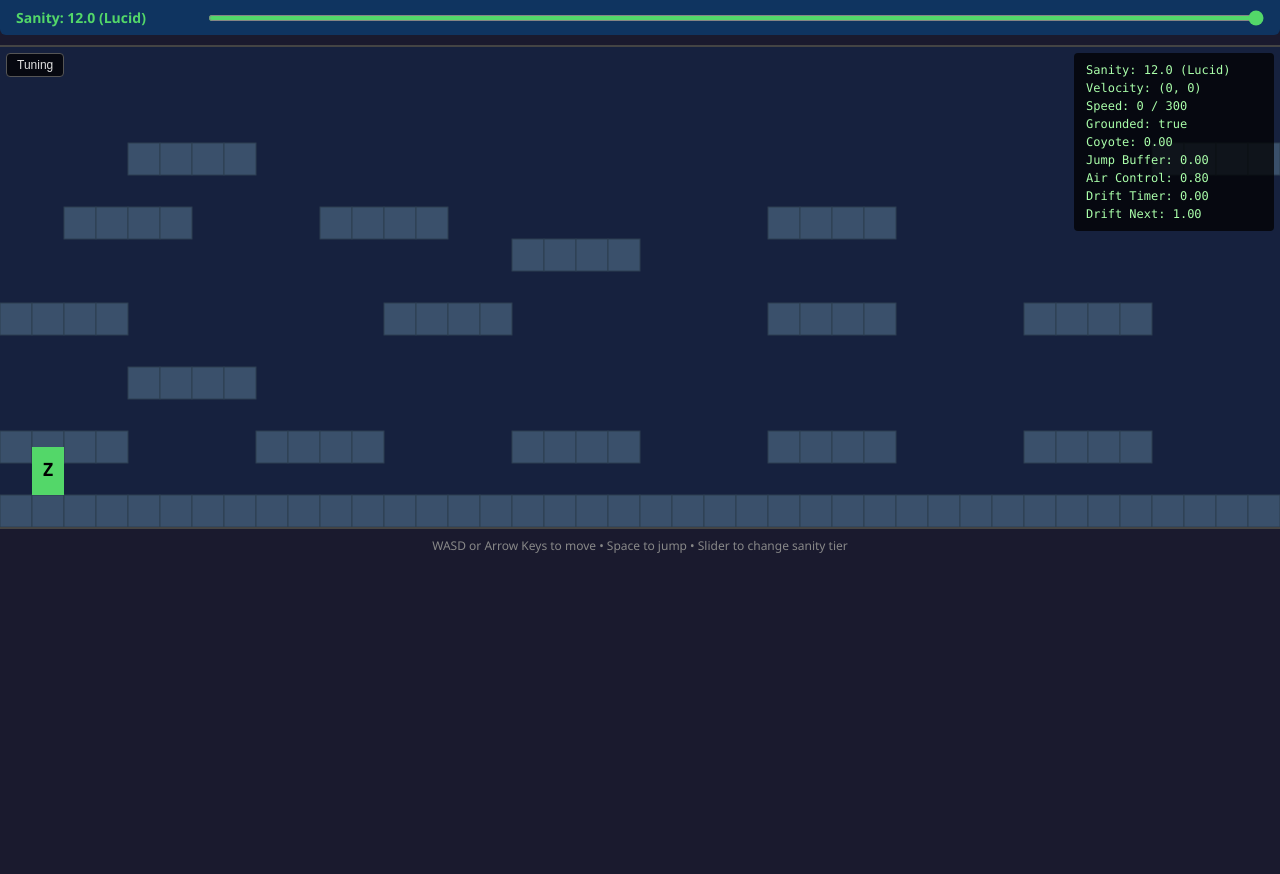
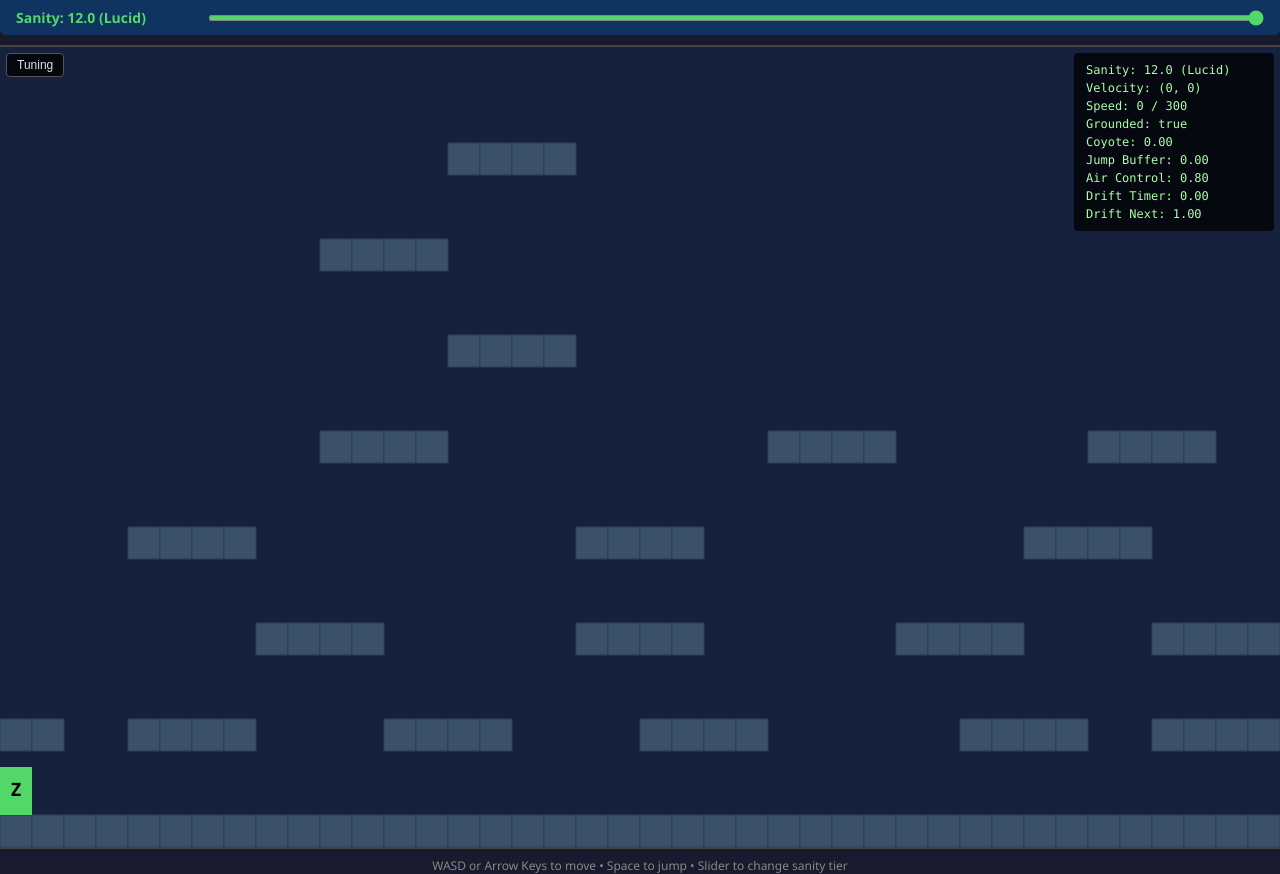
Before and after one commit to bburgess42/zombie-movement-toy, a plain HTML site: page index.html in a window 1280 px wide. Before the commit the page ends 800 px from the top, so only its background shows below. Drawn offline with Linux system fonts and the light colour scheme.

Commit message:
Fix collision bugs, redesign map for 1.5-tile zombie
Three fixes:
- Split per-axis collision resolution (X then Y) to prevent
  wall tiles from killing jumps via false ceiling detection
- Fix ground detection to use feet pixel (y+height) instead
  of bottom body pixel (y+height-1), eliminating grounded
  state flicker for non-tile-aligned heights
- Redesign map from 15 to 25 rows with 3-row floor spacing
  that accounts for the 48px zombie height; includes gap
  jumps (2/4/6 tiles), vertical shaft, and clear spawn area

Also bump JUMP_VELOCITY from -500 to -600 for comfortable
3-row platform jumps (~128px peak vs 96px gap).

```diff
--- a/index.html
+++ b/index.html
@@ -102,7 +102,7 @@ canvas {
     line-height: 1.8;
     color: #cccccc;
     border-radius: 4px;
-    max-height: 430px;
+    max-height: 750px;
     overflow-y: auto;
     width: 280px;
     display: none;
@@ -197,7 +197,7 @@ let BASE_DECELERATION = 2400;      // px/s² — friction when no input
 let BASE_AIR_CONTROL = 0.8;        // multiplier on accel while airborne
 
 // --- Jump ---
-let JUMP_VELOCITY = -500;          // px/s — initial upward velocity (negative = up)
+let JUMP_VELOCITY = -600;          // px/s — initial upward velocity (negative = up)
 let GRAVITY = 1400;                // px/s² — downward pull
 let COYOTE_TIME = 0.1;            // seconds — grace period after leaving ground
 let JUMP_BUFFER_TIME = 0.1;       // seconds — pre-landing jump input memory
@@ -227,35 +227,57 @@ let FERAL_INPUT_DELAY = 0.05;             // seconds — delay on direction reve
 
 // ============================================================
 // TILE MAP
-// Hardcoded test level. Designed to test: flat running, jumps
-// of varying height (1-3 tiles), gaps of varying width (2-6
-// tiles), falling, vertical shaft climbing, and top-speed runs.
-// 40 tiles wide x 15 tiles tall. '=' is solid, '.' is empty.
-// Architecture note: storing as a flat string array instead of
-// a 2D array because it maps directly to the ASCII spec and
-// makes the level layout visually obvious in code.
+// Hardcoded test level. 40 tiles wide x 25 tiles tall.
+// Designed around the zombie's 48px (1.5-tile) height and
+// ~89px (2.8-tile) max jump. Floors are spaced 3 rows apart
+// so the zombie can just barely reach the next level up.
+//
+// Test scenarios:
+//   - Long flat runway (row 24, full width)
+//   - Gap jumps on F1: 2-tile, 4-tile, 6-tile gaps (row 21)
+//   - Height jumps: F0->F1 (3 rows), F1->F2, F2->F3, F3->F4
+//   - Vertical shaft: alternating L/R platforms (rows 12-3)
+//   - Falling from height: jump off any upper platform
+//
+// Floor plan:
+//   F0 = row 24 (ground, runway)
+//   F1 = row 21 (low platforms with gaps)
+//   F2 = row 18 (mid platforms)
+//   F3 = row 15 (mid-high platforms)
+//   F4 = row 12 (high platforms + V-shaft entry)
+//   V-shaft: rows 12, 9, 6, 3 (alternating cols 10-13 / 14-17)
 // ============================================================
 
 const TILE_SIZE = 32;
 const MAP_COLS = 40;
-const MAP_ROWS = 15;
+const MAP_ROWS = 25;
 
 const MAP_DATA = [
-    '........................................', // row 0  (top)
+    '........................................', // row 0
     '........................................', // row 1
     '........................................', // row 2
-    '....====............................====', // row 3
+    '..............====......................', // row 3  V-shaft top
     '........................................', // row 4
-    '..====....====..........====............', // row 5
-    '................====....................', // row 6
+    '........................................', // row 5
+    '..........====..........................', // row 6  V-shaft
     '........................................', // row 7
-    '====........====........====....====....', // row 8
-    '........................................', // row 9
-    '....====................................', // row 10
+    '........................................', // row 8
+    '..............====......................', // row 9  V-shaft
+    '........................................', // row 10
     '........................................', // row 11
-    '====....====....====....====....====....', // row 12
+    '..........====..........====......====..', // row 12 F4 + V-shaft base
     '........................................', // row 13
-    '========================================', // row 14 (ground)
+    '........................................', // row 14
+    '....====..........====..........====....', // row 15 F3
+    '........................................', // row 16
+    '........................................', // row 17
+    '........====......====......====....====', // row 18 F2
+    '........................................', // row 19
+    '........................................', // row 20
+    '==..====....====....====......====..====', // row 21 F1 (gaps: 2,4,4,6,2)
+    '........................................', // row 22
+    '........................................', // row 23
+    '========================================', // row 24 F0 ground (runway)
 ];
 
 // Parse map into a 2D boolean grid: true = solid tile
@@ -460,12 +482,19 @@ function updatePhysics(dt) {
     const maxSpeed = getMaxSpeed();
     zombie.vx = Math.max(-maxSpeed, Math.min(maxSpeed, zombie.vx));
 
-    // --- Update position ---
+    // --- Update position and resolve collisions per-axis ---
+    // Moving and resolving one axis at a time prevents the bug where
+    // pressing into a wall causes the zombie's x to overlap the wall
+    // column, and the ceiling check sees the wall tile and kills the
+    // jump. By resolving X first, the zombie's horizontal position is
+    // corrected before any vertical checks run.
     zombie.x += zombie.vx * dt;
+    clampWorldBoundsX();
+    resolveHorizontal();
+
     zombie.y += zombie.vy * dt;
-
-    // --- Collision resolution ---
-    resolveCollisions();
+    clampWorldBoundsY();
+    resolveVertical();
 
     // --- Jump timers ---
     updateJumpTimers(dt);
@@ -476,12 +505,16 @@ function updatePhysics(dt) {
 
 // ============================================================
 // COLLISION DETECTION
-// Simple AABB vs tile grid. We resolve axes separately to avoid
-// corner-case tunneling. The zombie MUST never clip through
-// platforms — we prefer stopping movement over allowing phasing.
-// Architecture note: resolving Y before X prevents the common
-// "stuck on platform edge" bug where horizontal resolution
-// fights with gravity.
+// Simple AABB vs tile grid. Each axis is moved and resolved
+// independently in updatePhysics: X first, then Y. This
+// prevents the "wall eats jump" bug where unresolved horizontal
+// overlap causes the ceiling check to see wall tiles.
+//
+// Ground detection uses zombie.y + zombie.height (feet pixel)
+// instead of zombie.y + zombie.height - 1 (last body pixel).
+// This fixes a flickering grounded state when the zombie is
+// exactly 1.5 tiles tall and perfectly placed on a tile
+// boundary — the last body pixel falls in the row above ground.
 // ============================================================
 
 function isSolid(col, row) {
@@ -489,8 +522,7 @@ function isSolid(col, row) {
     return tileMap[row][col];
 }
 
-function resolveCollisions() {
-    // Clamp to world bounds (left/right/top)
+function clampWorldBoundsX() {
     if (zombie.x < 0) {
         zombie.x = 0;
         zombie.vx = Math.max(0, zombie.vx);
@@ -499,36 +531,36 @@ function resolveCollisions() {
         zombie.x = MAP_COLS * TILE_SIZE - zombie.width;
         zombie.vx = Math.min(0, zombie.vx);
     }
+}
+
+function clampWorldBoundsY() {
     if (zombie.y < 0) {
         zombie.y = 0;
         zombie.vy = Math.max(0, zombie.vy);
     }
-    // Bottom of world — place on last row
     if (zombie.y + zombie.height > MAP_ROWS * TILE_SIZE) {
         zombie.y = MAP_ROWS * TILE_SIZE - zombie.height;
         zombie.vy = 0;
-        zombie.grounded = true;
     }
+}
+
+function resolveVertical() {
+    const left = Math.floor(zombie.x / TILE_SIZE);
+    const right = Math.floor((zombie.x + zombie.width - 1) / TILE_SIZE);
 
     zombie.grounded = false;
 
-    // Resolve vertical collisions first, then horizontal.
-    // This order prevents edge-sticking on platform corners.
-    resolveVertical();
-    resolveHorizontal();
-}
-
-function resolveVertical() {
-    // Find all tile columns the zombie overlaps
-    const left = Math.floor(zombie.x / TILE_SIZE);
-    const right = Math.floor((zombie.x + zombie.width - 1) / TILE_SIZE);
-
     if (zombie.vy >= 0) {
-        // Falling or stationary — check below
-        const bottomRow = Math.floor((zombie.y + zombie.height - 1) / TILE_SIZE);
+        // Falling or stationary — sense ground at feet.
+        // Using zombie.y + zombie.height (not -1) so that when the
+        // zombie is exactly on a tile boundary, we detect the tile
+        // below its feet rather than the empty row its bottom pixel
+        // occupies. This eliminates grounded flicker for non-tile-
+        // aligned heights (e.g. 48px = 1.5 tiles).
+        const feetRow = Math.floor((zombie.y + zombie.height) / TILE_SIZE);
         for (let col = left; col <= right; col++) {
-            if (isSolid(col, bottomRow)) {
-                zombie.y = bottomRow * TILE_SIZE - zombie.height;
+            if (isSolid(col, feetRow)) {
+                zombie.y = feetRow * TILE_SIZE - zombie.height;
                 zombie.vy = 0;
                 zombie.grounded = true;
                 break;
@@ -554,7 +586,6 @@ function resolveHorizontal() {
     const bottom = Math.floor((zombie.y + zombie.height - 1) / TILE_SIZE);
 
     if (zombie.vx > 0) {
-        // Moving right — check right edge
         const rightCol = Math.floor((zombie.x + zombie.width - 1) / TILE_SIZE);
         for (let row = top; row <= bottom; row++) {
             if (isSolid(rightCol, row)) {
@@ -566,7 +597,6 @@ function resolveHorizontal() {
     }
 
     if (zombie.vx < 0) {
-        // Moving left — check left edge
         const leftCol = Math.floor(zombie.x / TILE_SIZE);
         for (let row = top; row <= bottom; row++) {
             if (isSolid(leftCol, row)) {
@@ -924,14 +954,26 @@ function init() {
     buildTuningPanel();
     updateSanityUI();
 
-    // Position zombie on the ground at start
-    // Find the ground level at spawn column
-    zombie.x = TILE_SIZE; // one tile from left edge
-    for (let row = MAP_ROWS - 1; row >= 0; row--) {
-        if (tileMap[row][Math.floor(zombie.x / TILE_SIZE)]) {
-            zombie.y = row * TILE_SIZE - zombie.height;
-            break;
+    // Position zombie on the ground at start.
+    // Scan leftward columns for a valid spawn: needs solid ground below
+    // AND enough headroom above (zombie is 48px = 1.5 tiles tall, so the
+    // tile above ground must also be clear).
+    for (let col = 0; col < MAP_COLS; col++) {
+        for (let row = MAP_ROWS - 1; row >= 0; row--) {
+            if (!tileMap[row][col]) continue; // not ground
+            // Found ground at (col, row). Check headroom: the zombie is
+            // 48px tall, so standing on this row its top is 1.5 tiles up.
+            // We need the two rows above to be clear.
+            const headRow1 = row - 1;
+            const headRow2 = row - 2;
+            if (headRow1 >= 0 && !isSolid(col, headRow1) &&
+                headRow2 >= 0 && !isSolid(col, headRow2)) {
+                zombie.x = col * TILE_SIZE;
+                zombie.y = row * TILE_SIZE - zombie.height;
+                break;
+            }
         }
+        if (zombie.y < (MAP_ROWS - 1) * TILE_SIZE) break; // found valid spawn
     }
 
     requestAnimationFrame(gameLoop);
```
